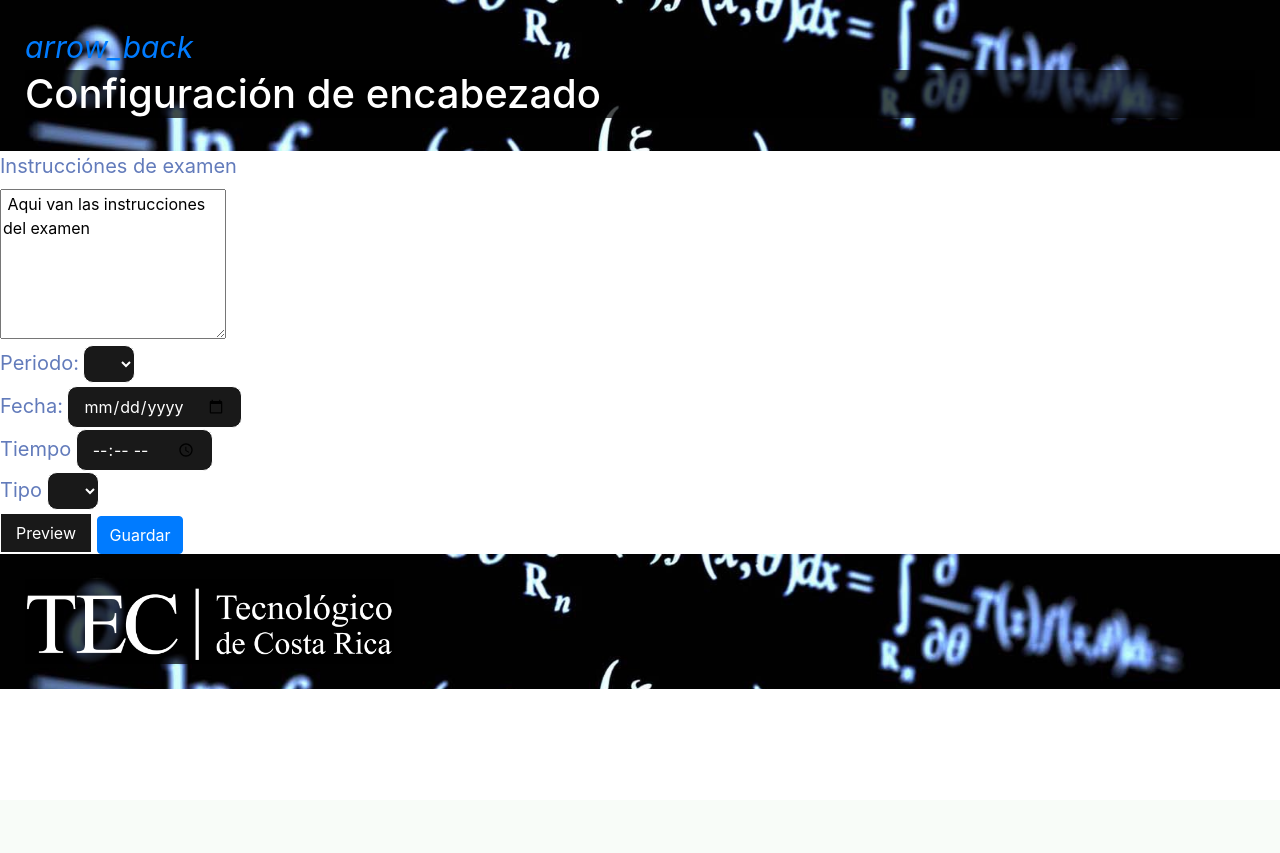
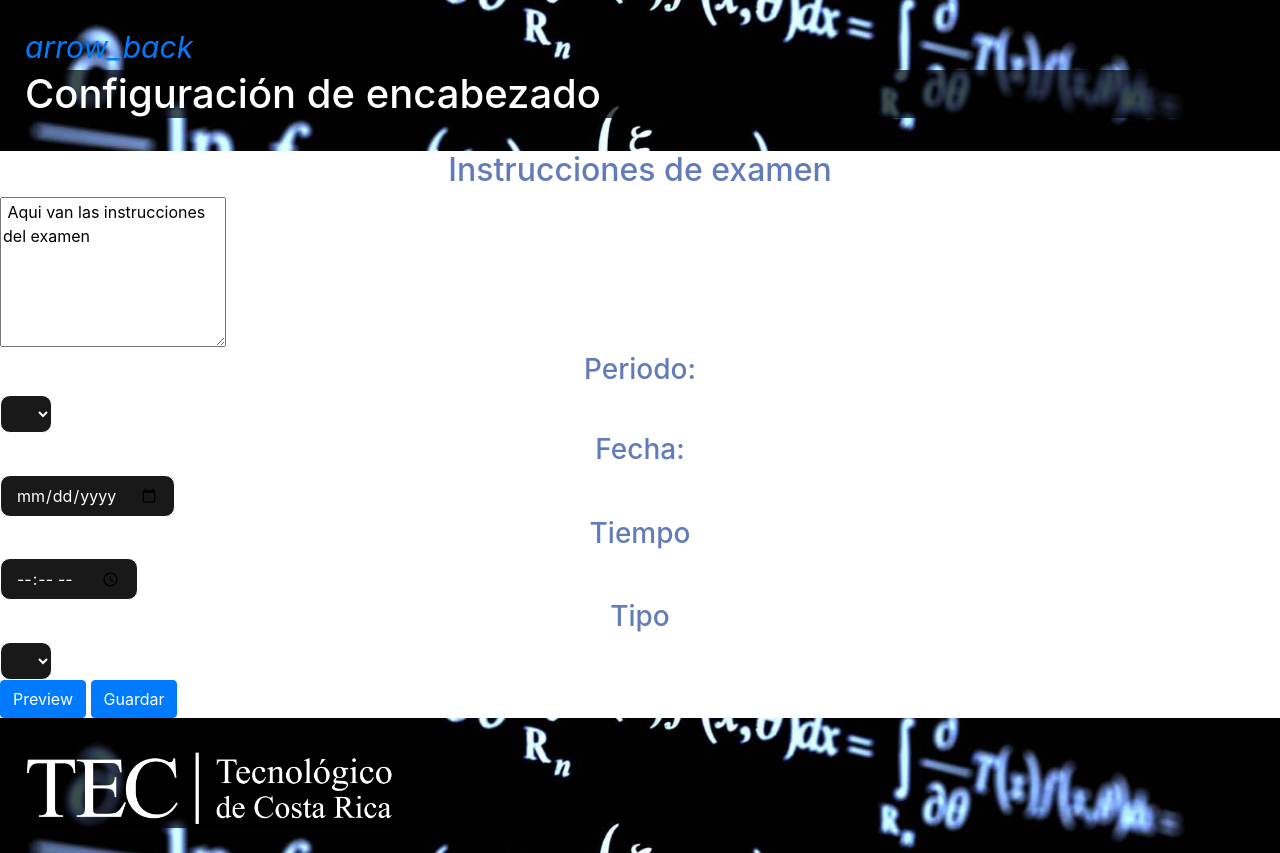
Before and after one commit to JavierCR16/Generador_de_Examenes, a Flask app: page /CRUDEncabezado.html in a window 1280 px wide. Before the commit the page ends 689 px from the top, so only its background shows below. Run offline with Flask 2, Linux system fonts and the light colour scheme; data that the repository does not hold is empty; some libraries are stand-ins or nearby versions.

Commit message:
Intento de arreglar encabezado

```diff
--- a/Controlador/Controlador.py
+++ b/Controlador/Controlador.py
@@ -131,7 +131,8 @@ class Controlador:
     def insertarNuevoEncabezado(self,instrucciones ,periodo,año,tiempo,tipo):
         periodoiId = periodo.split('-')[0]
         tipoId= tipo.split('-')[0]
-        nuevoEncabezado=ObjetoEncabezado(instrucciones,periodoiId,año,tiempo,tipoId)
+        #Dejar Fecha completa o solo año
+        nuevoEncabezado=ObjetoEncabezado(instrucciones,año,tiempo,periodoiId,tipoId)
 
         GestorBase.agregarEncabezado(nuevoEncabezado)
 
@@ -139,7 +140,7 @@ class Controlador:
         periodoiId = periodo.split('-')[1]
         tipoId = tipo.split('-')[1]
 
-        nuevoEncabezado = ObjetoEncabezado(instrucciones, periodoiId, año, tiempo, tipoId)
+        nuevoEncabezado = ObjetoEncabezado(instrucciones, año, tiempo,periodoiId, tipoId)
         GestorEncabezado.previewEncabezado(nuevoEncabezado)
 
 
--- a/app.py
+++ b/app.py
@@ -210,7 +210,8 @@ def ventanaCRUDEncabezado():
 @app.route("/crudEncabezado",methods= ['post'])
 def crudEncabezado():
 
-    instrucciones = request.form.get("txtInstrucciones")
+    opcionBoton = request.form.get("AccionEncabezado")
+    instrucciones = str(request.form.get("txtInstrucciones"))
     periodo = request.form.get("selectPeriodo")
     anno = request.form.get("inputAño")
     tiempo = request.form.get("inputTiempo")
@@ -221,12 +222,11 @@ def crudEncabezado():
     else:
         Controller.insertarNuevoEncabezado(instrucciones,periodo,anno,tiempo,tipo)
 
-
-
     Periodos = Controller.obtenerPeriodos()
     Tipos = Controller.obtenerTExamen()
 
-    return render_template("CRUDEncabezado.html",tiposExamen = Tipos, periodos = Periodos)
+    return render_template("CRUDEncabezado.html", tiposExamen=Tipos, periodos=Periodos)
+
 
 @app.route("/CRUDRespuestas.html")
 def ventanaCRUDRespuestas():
--- a/templates/CRUDEncabezado.html
+++ b/templates/CRUDEncabezado.html
@@ -1,7 +1,6 @@
 <!DOCTYPE html>
 <html lang="en">
 <head>
-
     <meta charset="UTF-8">
     <title>Encabezado</title>
     <script src="http://ajax.googleapis.com/ajax/libs/jquery/3.3.1/jquery.min.js"></script>
@@ -12,40 +11,33 @@
     <script src="https://cdnjs.cloudflare.com/ajax/libs/bootstrap3-dialog/1.34.7/js/bootstrap-dialog.min.js"></script>
 </head>
 <body>
-    <script>
 
-    function funcion() {
-        var div = docu.getElementById("previsualizationModal")
-        div.showModal()
-    }
-
-    </script>
-    <form method="post" action="CRUDEncabezado" name=" formEncabezado">
+    <form method="post" action="crudEncabezado" name="formEncabezado">
         <div id="header"  >
             <a href="ConstruirExamen.html"><i class="material-icons" style="font-size: 30px;">arrow_back</i></a>
             <h1> Configuración de encabezado</h1>
         </div>
 
-    <div id="Izquierda">
-        <label>Instrucciónes de examen</label>
+        <div style=".." >
+            <h2>Instrucciones de examen</h2>
             <!-- Agregar instrucciones -->
-        <br>
-        <textarea rows="6" id="txtInstrucciones" > Aqui van las instrucciones del examen</textarea>
-        <br>
-        <label>Periodo:</label>
-        <select>
+
+            <textarea rows="6" name="txtInstrucciones"> Aqui van las instrucciones del examen</textarea>
+
+            <h3>Periodo:</h3>
+            <select name="selectPeriodo">
                 {% for periodo in periodos  %}
                     <option>{{ periodo.getId() }}-{{periodo.getDescPeriodo()}}  </option>
                 {% endfor %}
             </select>
-        <br>
-        <label>Fecha:</label>
+
+            <h3>Fecha:</h3>
             <input type = "date" name ="inputAño">
-        <br>
-        <label>Tiempo</label>
+
+            <h3>Tiempo</h3>
             <input type= "time" name = inputTiempo>
-        <br>
-        <label>Tipo</label>
+
+            <h3>Tipo</h3>
             <select name = selectTipo>
                 {% for tipo in tiposExamen  %}
                     <option>{{ tipo.getId() }}-{{tipo.getDescTipo()}}  </option>
@@ -68,7 +60,7 @@
                         </button>
                     </div>
                     <div class="modal-body">
-                      <img src="static/Preview.png" alt="Previzualización" style="border-color: black">
+                        <img src="/static/prueba.png" alt="Previsualización" style="border-color: black">
                     </div>
                     <div class="modal-footer">
                         <button type="button" class="btn btn-secondary" data-dismiss="modal">Close</button>
@@ -79,7 +71,8 @@
         </div>
 
         <div id = Botones>
-    <button type="submit" data-toggle="modal" data-target="#previsualizationModal" id="botonPreview" name="AccionEncabezado" value="PreviewEncabezado">Preview</button>
+
+            <button type="submit" class=" btn btn-primary" data-toggle="modal" data-target="#previsualizationModal" id="botonPreview" name="AccionEncabezado" value="PreviewEncabezado">Preview</button>
             <!--<button type="button" data-toggle="modal" data-target="#previsualizationModal"  >Launch modal</button> -->
             <button type="submit" class="btn btn-primary" id = "botonGuardar" name="AccionEncabezado" value="GuardarEncabezado" >Guardar</button>
         </div>
```
Also changed, not shown: Gestores/GestorEncabezado.py (+5 -3 lines). Lines whose indentation alone changed are shown as unchanged.
